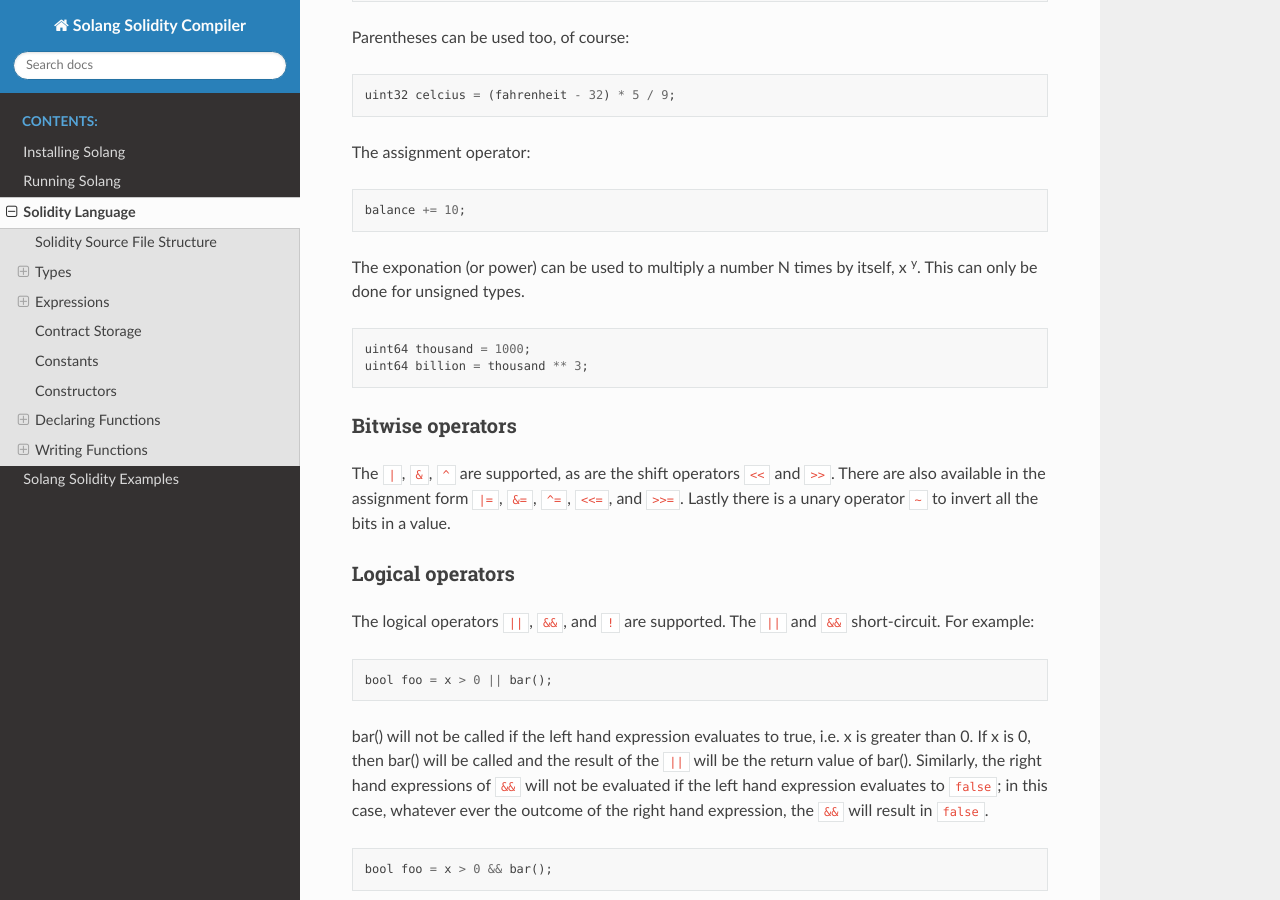
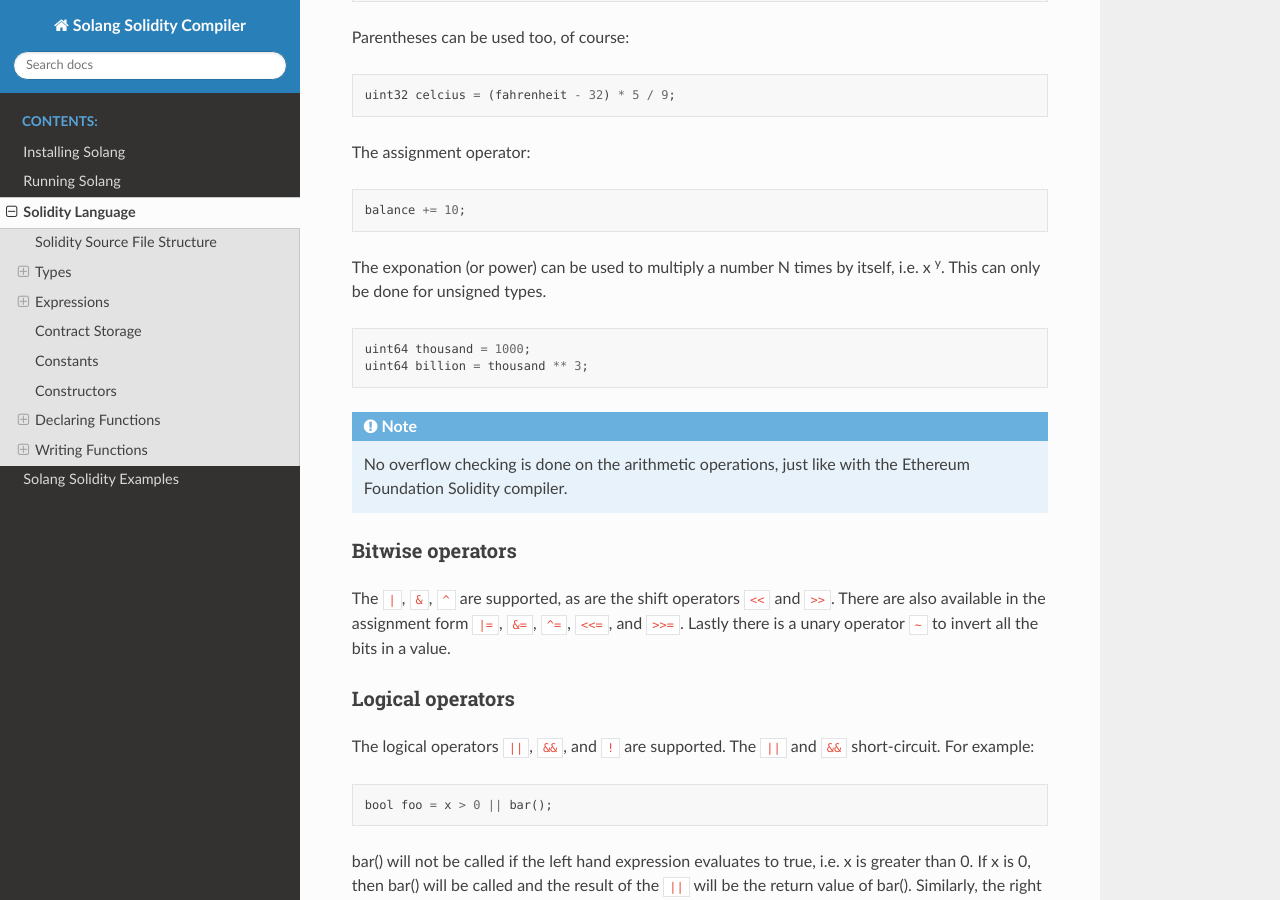
Before and after one commit to hyperledger-solang/solang, a Sphinx documentation site: the page built from docs/language.rst, in a window 1280 px wide and 900 px high, scrolled down 5082 px. Built offline with Sphinx 7.4.7 and the Read the Docs theme 2.0.0, drawn with Linux system fonts in a browser that asks for light colours; some of the changed text lies outside the part shown.

```diff
--- a/docs/language.rst
+++ b/docs/language.rst
@@ -257,13 +257,18 @@ The assignment operator:
 
  	balance += 10;
 
-The exponation (or power) can be used to multiply a number N times by itself,
+The exponation (or power) can be used to multiply a number N times by itself, i.e.
 x :superscript:`y`. This can only be done for unsigned types.
 
 .. code-block:: javascript
 
   uint64 thousand = 1000;
   uint64 billion = thousand ** 3;
+
+.. note::
+
+  No overflow checking is done on the arithmetic operations, just like with the
+  Ethereum Foundation Solidity compiler.
 
 Bitwise operators
 _________________
```
Also changed, not shown: other parts of docs/language.rst (+5 -5 lines), 1 other file.
